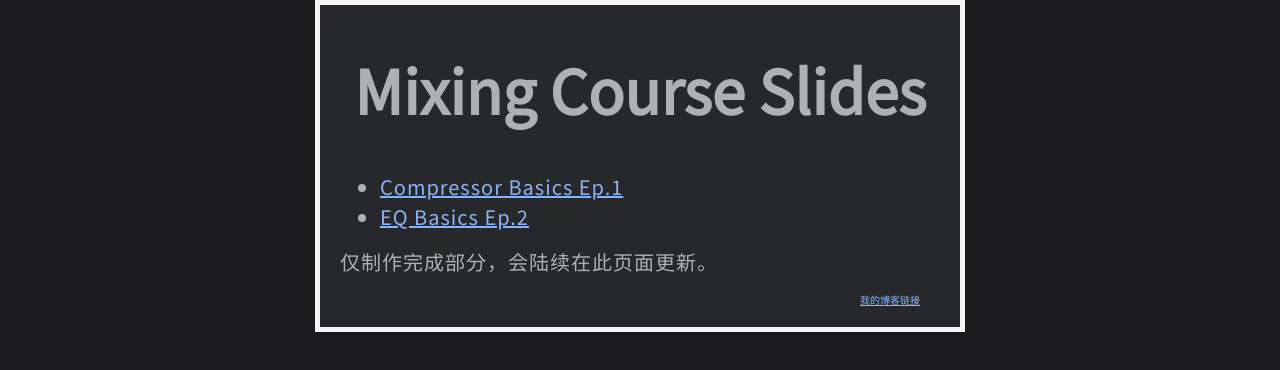
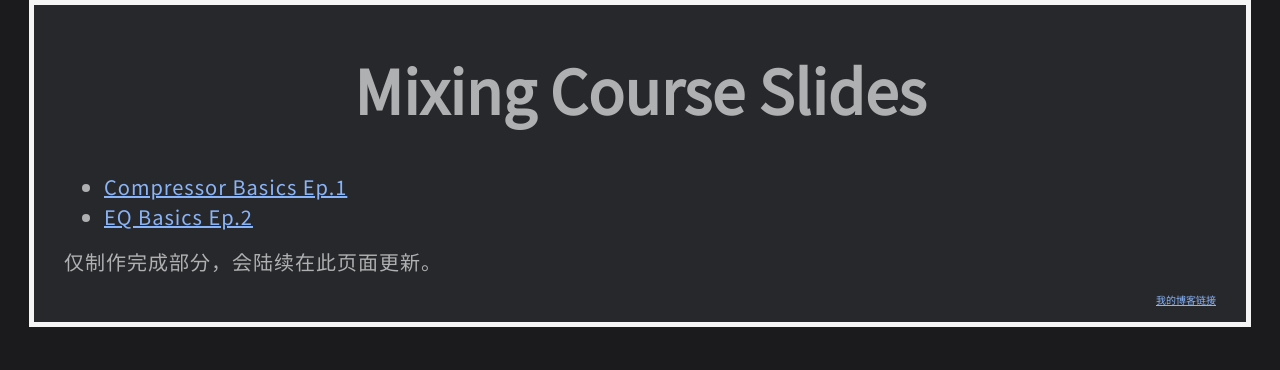
Before and after one commit to panxiao81/course-slides, a website: page index.html in a window 1280 px wide. Drawn offline with Linux system fonts and the light colour scheme.

Commit message:
change index style

```diff
--- a/css/index.css
+++ b/css/index.css
@@ -5,10 +5,10 @@
 }
 body {
     margin: 0 auto;
-    width: 600px;
+    width: 90%;
     color: rgb(175 176 177);
     background-color: rgb(39 40 43);
-    padding: 0% 20px 20px 20px;
+    padding: 0% 30px 30px 30px;
     border: 5px solid whitesmoke;
 }
 h1 {
@@ -29,6 +29,6 @@
 }
 a.blog-link {
     margin: 0 auto;
-    position: relative;
-    right: -520px;
+    position: fixed;
+    right: 5%
 }
```
